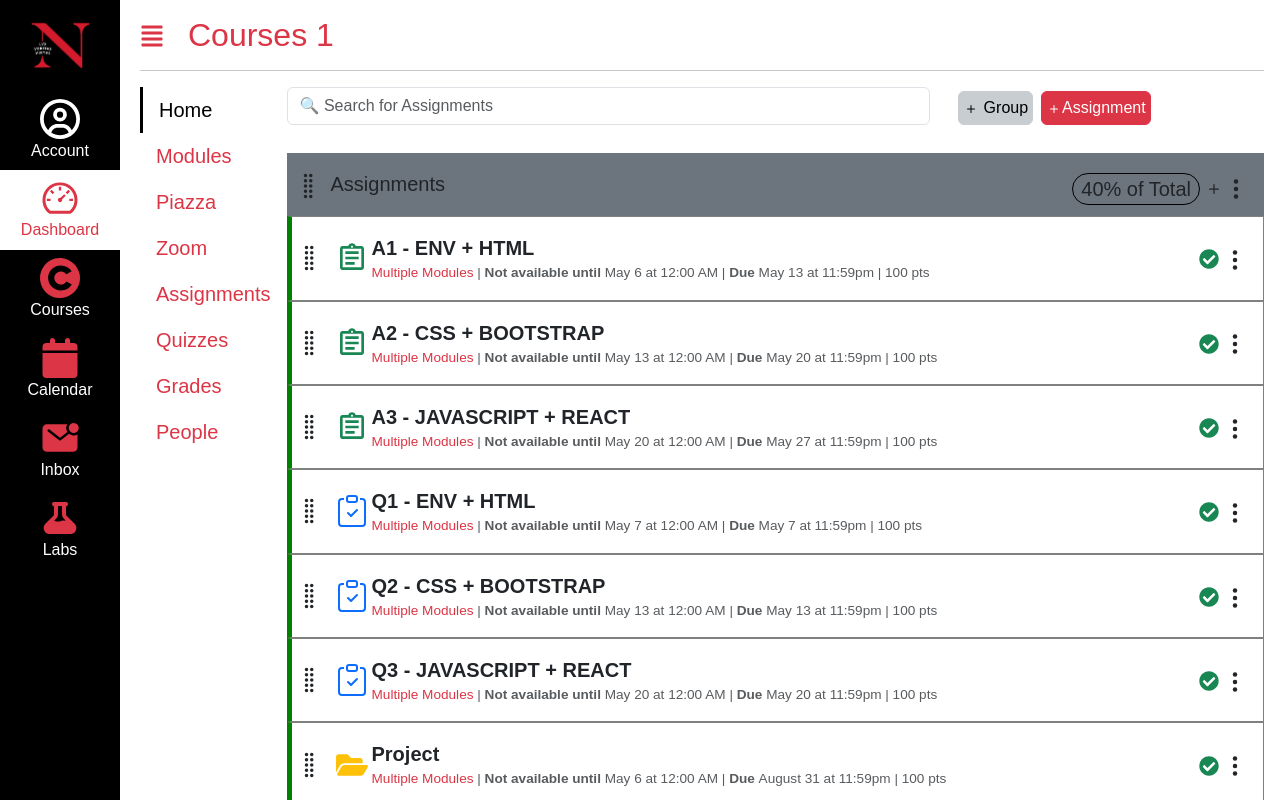
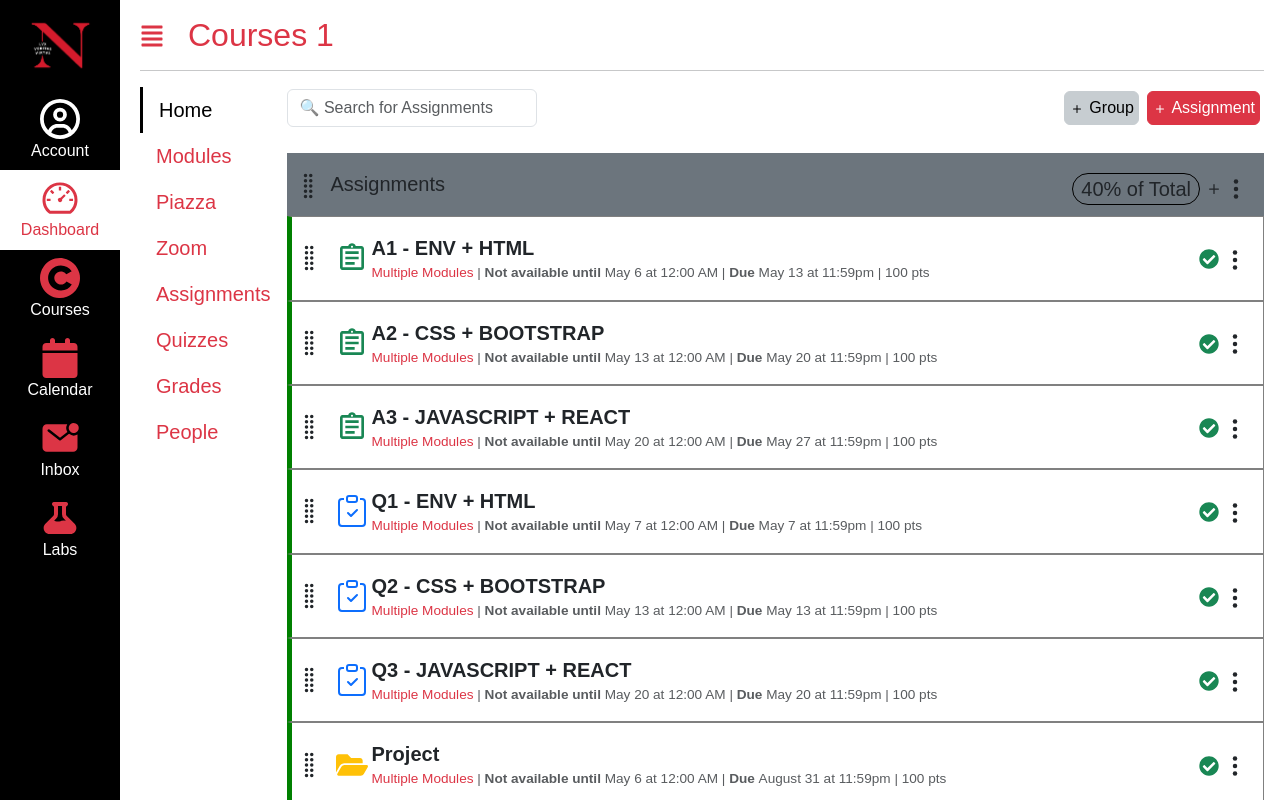
Before and after one commit to theinhumaneme/cs5610-kambaz-fa-25-kalyan-mudumby, a Next.js app: page /Courses/1/Assignments in a window 1280 px wide. Shown: the top 800 px of the page. Built offline with nearby package versions, Linux system fonts and the light colour scheme.

Commit message:
fixup : fix toolbar

```diff
--- a/app/(Kambaz)/Courses/[cid]/Modules/TopToolBar.tsx
+++ b/app/(Kambaz)/Courses/[cid]/Modules/TopToolBar.tsx
@@ -3,25 +3,22 @@ import { BsPlus } from "react-icons/bs";
 
 export default function TopToolBar() {
   return (
-    <Form>
-      <Row>
-        <Col xs={8} xxl={3}>
-          <Form.Control type="text" placeholder="🔍 Search for Assignments" />
-        </Col>
-        <Col xs={4} className="d-flex justify-content around">
+    <Form className="d-flex justify-content-between align-items-center">
+      <div>
+        <Form.Control
+          type="text"
+          placeholder="🔍 Search for Assignments"
+          style={{ width: "250px" }}
+        />
+      </div>
       <div>
         <Button variant="secondary" className="p-1 m-1">
           <BsPlus /> Group
         </Button>
-          </div>
-          <div>
         <Button variant="danger" className="p-1 m-1">
-              <BsPlus />
-              Assignment
+          <BsPlus /> Assignment
         </Button>
       </div>
-        </Col>
-      </Row>
     </Form>
   );
 }
```
Lines whose indentation alone changed are shown as unchanged.
